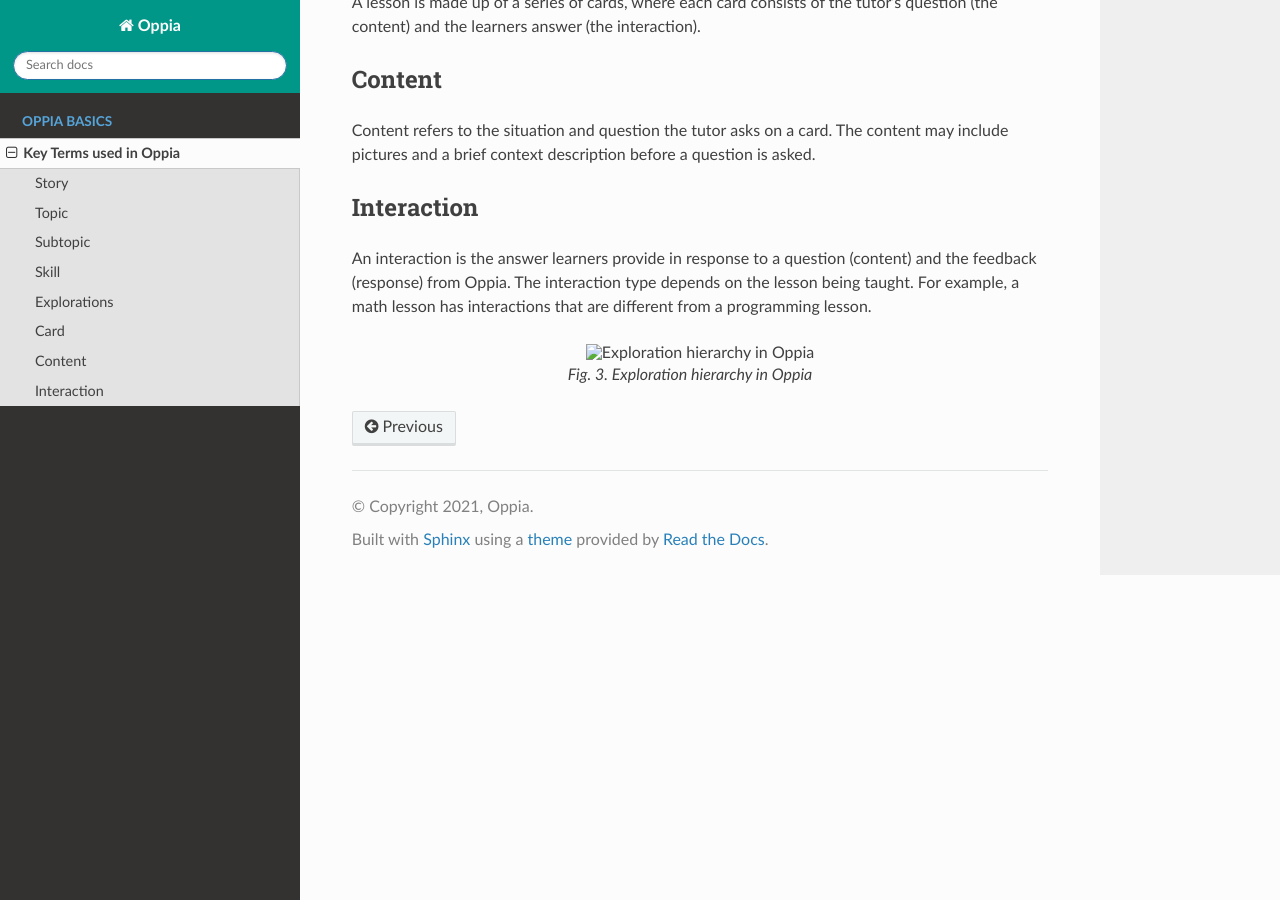
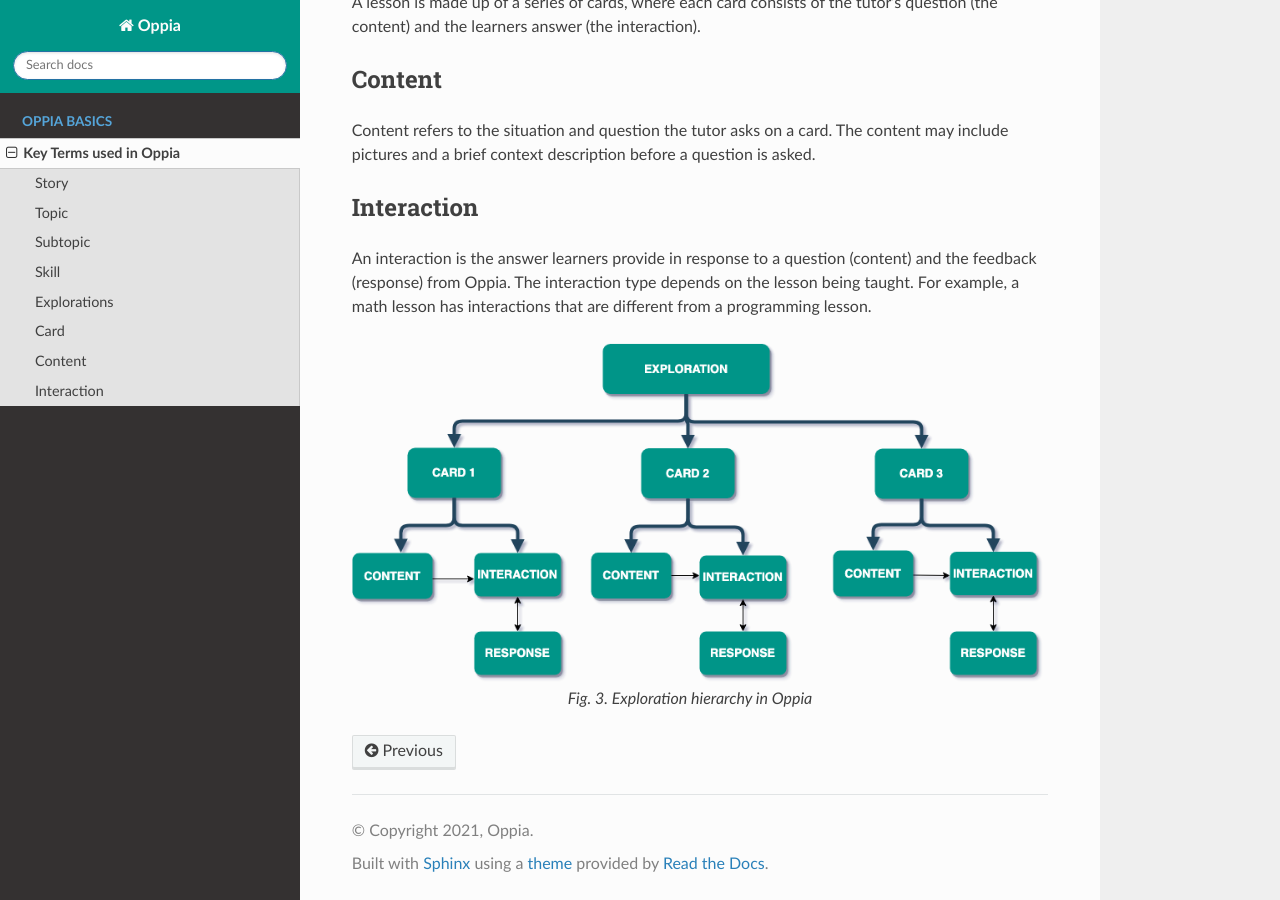
Before and after one commit to oppia/creator-documentation, a Sphinx documentation site: the page built from docs/start/terms.rst, in a window 1280 px wide and 900 px high, scrolled down 2144 px. Built offline with Sphinx 7.4.7 and the Read the Docs theme 3.1.0, drawn with Linux system fonts in a browser that asks for light colours; pages that are not in the unit, such as notebooks, are missing from menus.

Commit message:
Update terms

```diff
--- a/docs/start/terms.rst
+++ b/docs/start/terms.rst
@@ -118,7 +118,7 @@ An interaction is the answer learners provide in response to a question
 depends on the lesson being taught. For example, a math lesson has
 interactions that are different from a programming lesson.
 
-.. figure:: Key%20terms/Explorations.png
+.. figure:: /images/Explorations.png
    :alt: Exploration hierarchy in Oppia
    :align: center
 
```
